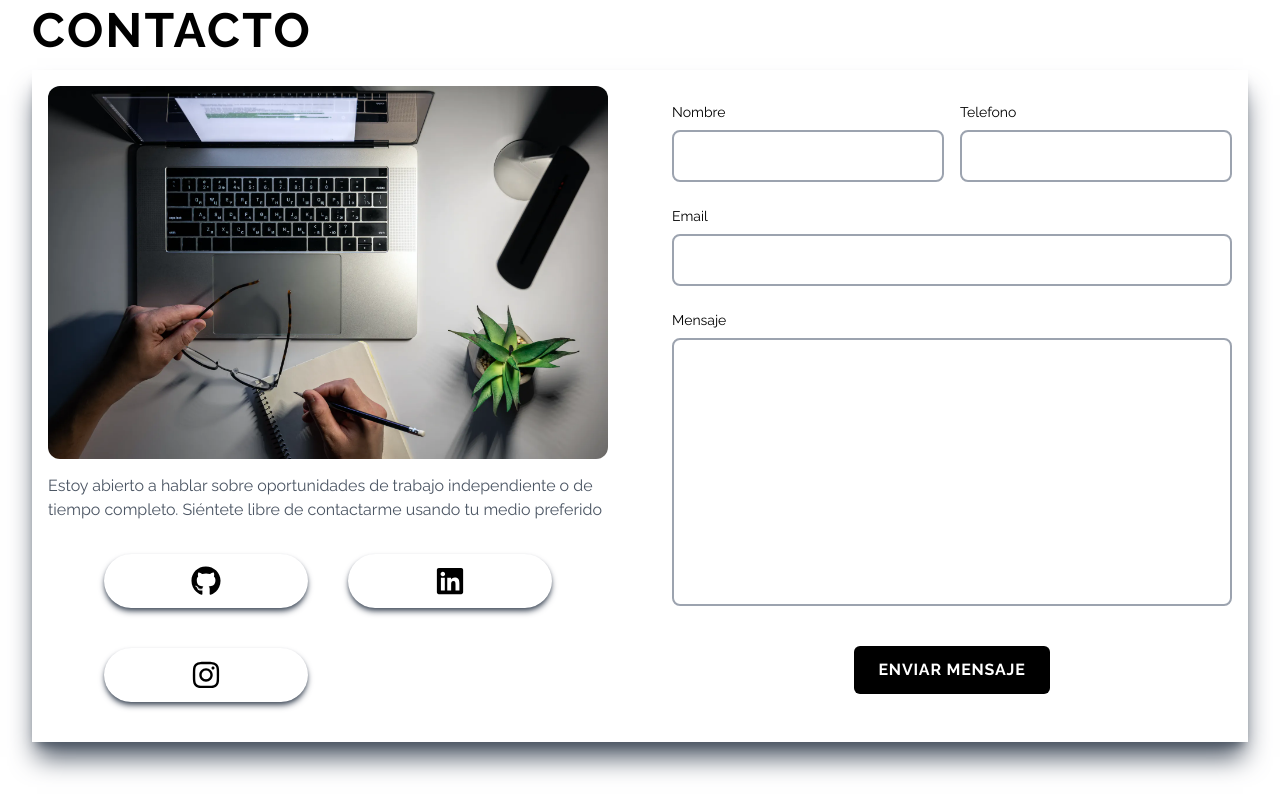
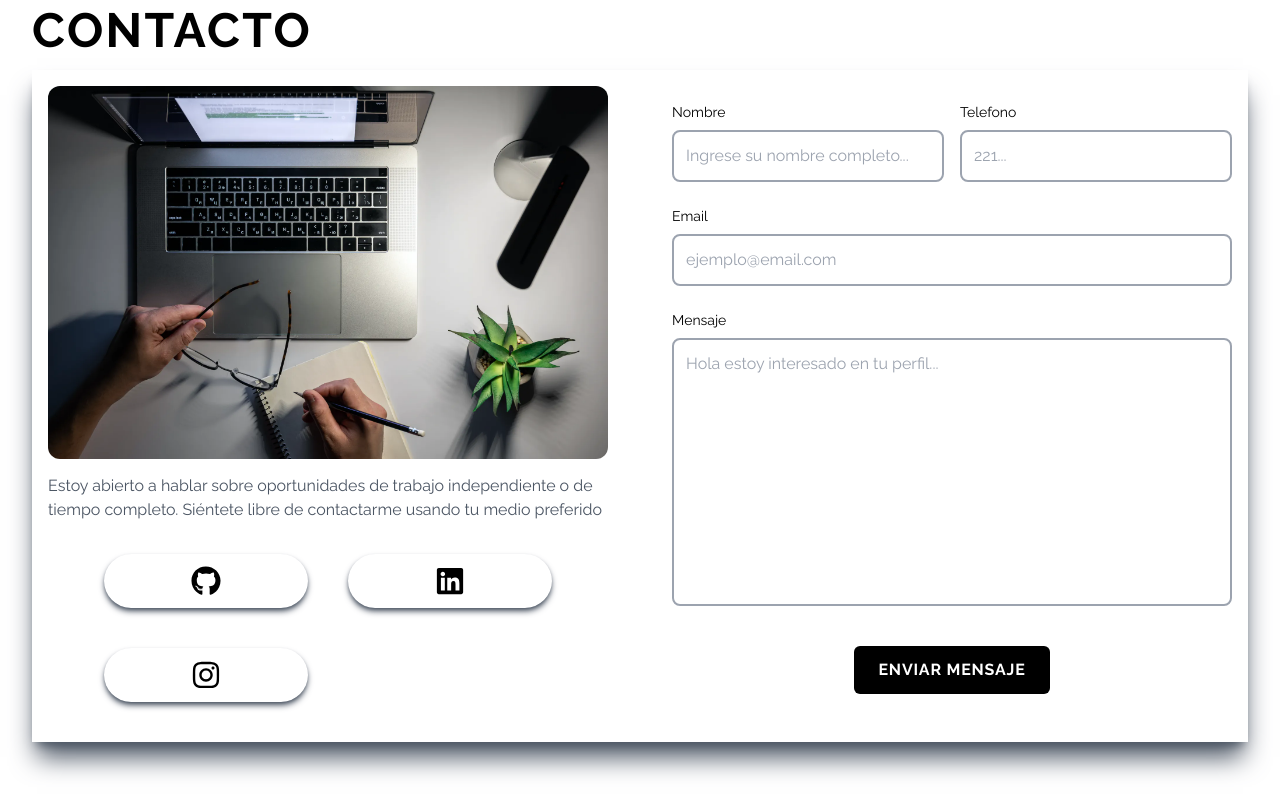
Before and after one commit to MaxiiMartins/p-maxiimartins, a Next.js app: page / in a window 1280 px wide. Shown: the part 3220-4026 px from the top of the page. Built offline with nearby package versions, Linux system fonts and the light colour scheme.

Commit message:
Update Contactos.jsx

```diff
--- a/components/Contactos.jsx
+++ b/components/Contactos.jsx
@@ -58,6 +58,7 @@ const Contactos = () => {
                   <input
                     type="text"
                     name="nombre"
+                    placeholder="Ingrese su nombre completo..."
                     required
                     className="border-2 rounded-lg p-3 flex focus:outline-none border-gray-400"
                   />
@@ -69,6 +70,7 @@ const Contactos = () => {
                   <input
                     type="text"
                     name="telefono"
+                    placeholder="221..."
                     required
                     className=" rounded-lg p-3 flex focus:outline-none border-2 border-gray-400"
                   />
@@ -83,6 +85,7 @@ const Contactos = () => {
                   <input
                     type="email"
                     name="email"
+                    placeholder="ejemplo@email.com"
                     required
                     className=" rounded-lg p-3 flex focus:outline-none border-2 border-gray-400"
                   />
@@ -93,6 +96,7 @@ const Contactos = () => {
                   </label>
                   <textarea
                     name="mensaje"
+                    placeholder="Hola estoy interesado en tu perfil..."
                     required
                     rows="10"
                     className="rounded-lg p-3 resize-none flex focus:outline-none border-2 border-gray-400"
```
